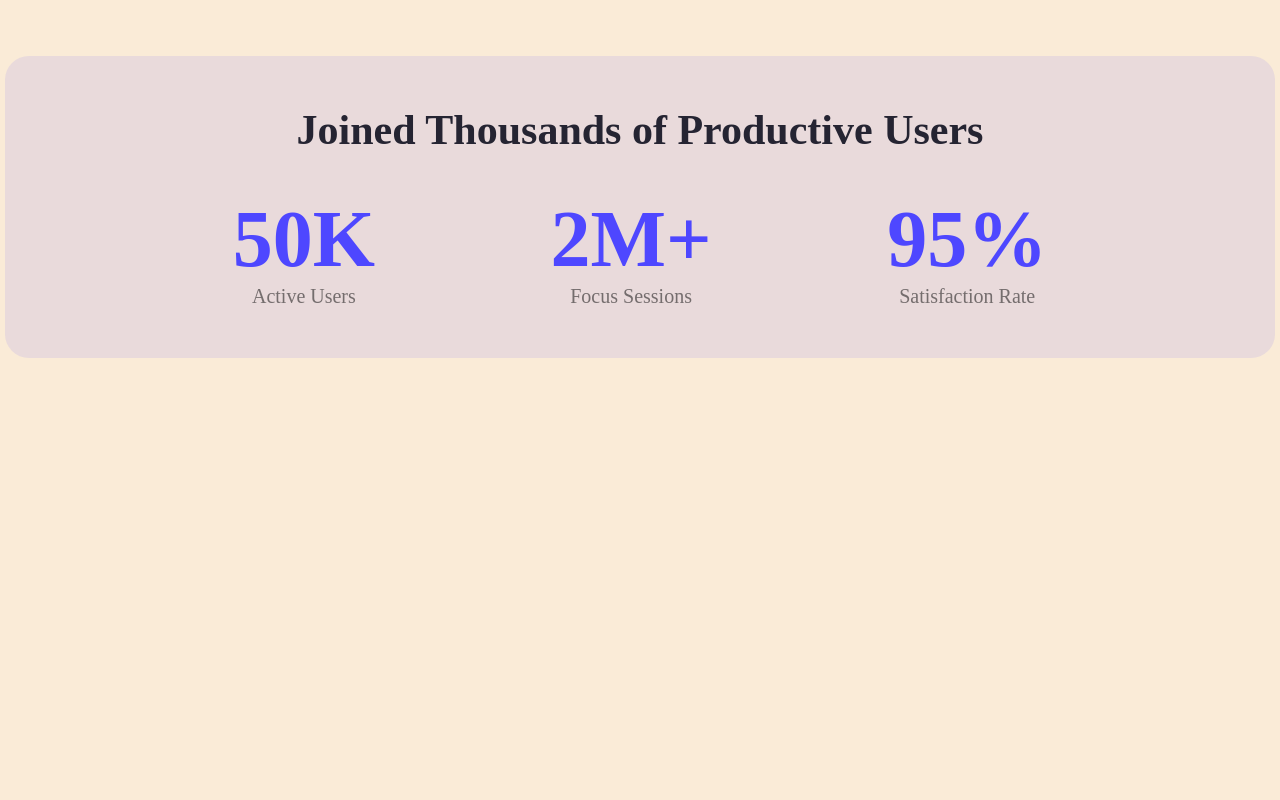
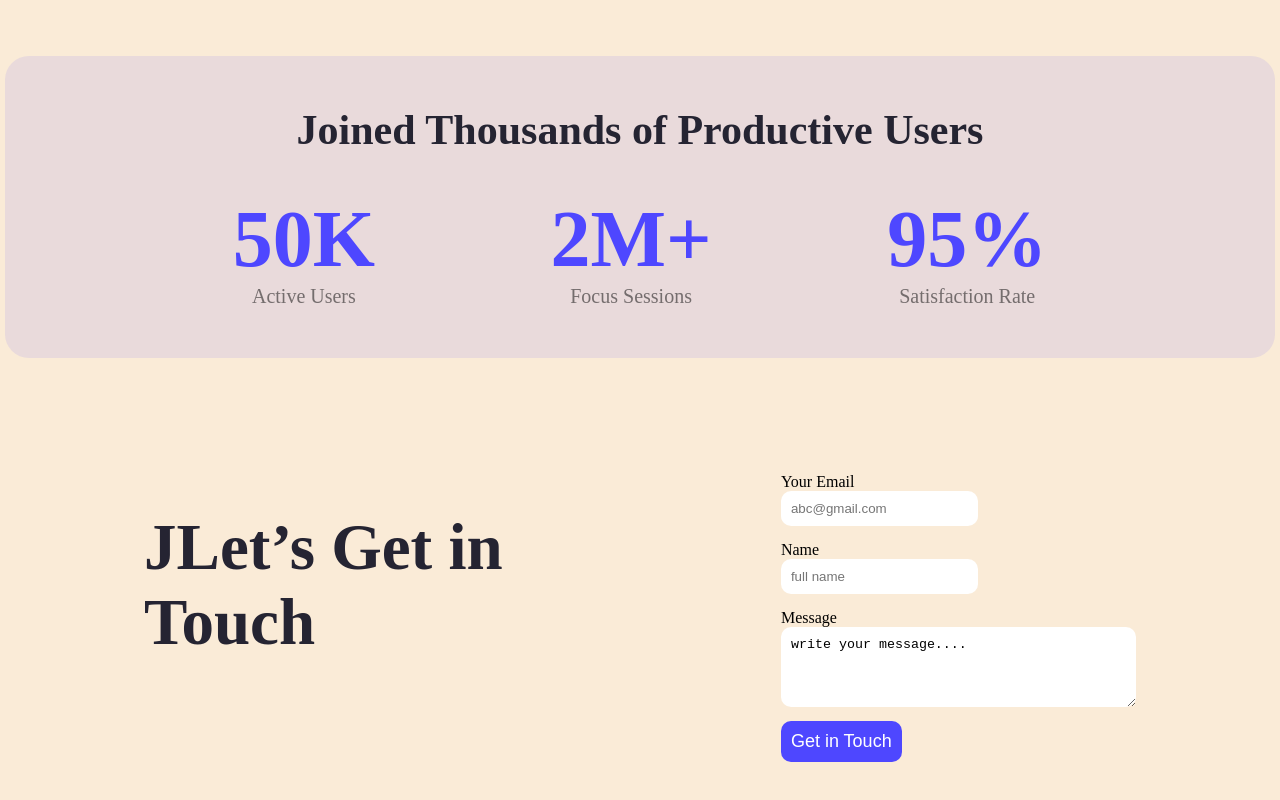
Before and after one commit to Tanmi-Tanu/assignment-1-2025, a plain HTML site: page index.html in a window 1280 px wide. Shown: the part 1005-1805 px from the top of the page. Before the commit the page ends 1443 px from the top, so only its background shows below. Drawn offline with Linux system fonts and the light colour scheme.

Commit message:
Get in touch area complete

```diff
--- a/index.html
+++ b/index.html
@@ -51,6 +51,27 @@
                 </div>
             </div>
         </section>
+
+        <!--JLet’s Get in Touch Section-->
+        <section class="form-section">
+            <h1 class="title">JLet’s Get in <br> Touch</h1>
+            <div class="form-area">
+                <form>
+                    <div class="basic-info">
+                        <label for="email">Your Email</label>
+                        <input type="email" id="email" placeholder="abc@gmail.com">
+                        <label for="name">Name</label>
+                        <input type="name" id="name" placeholder="full name">
+
+                        <label for="text">Message</label>
+                        <textarea cols="40" rows="4" name="" id="">write your message....</textarea><br>
+
+                        <input class="btn" type="submit" value="Get in Touch">
+                    </div>
+
+                </form>
+            </div>
+        </section>
     </main>
     <footer></footer>
 </body>
--- a/style.css
+++ b/style.css
@@ -96,3 +96,26 @@ body{
     font-size: 20px;
     color: rgba(0, 0, 0, 0.5);
 }
+/*Main area Form Section 3*/
+.form-section{
+    margin: 100px 0;
+    display: flex;
+    justify-content: space-around;
+    align-items: center;
+}
+form .basic-info label{
+    display: block;
+    margin-top: 15px;
+}
+form .basic-info input{
+    padding: 10px;
+    border-radius: 10px;
+    border: none;
+}
+.basic-info textarea{
+    border-radius: 10px;
+    margin-bottom: 10px;
+    padding: 10px;
+    border-radius: 10px;
+    border: none;
+}
```
